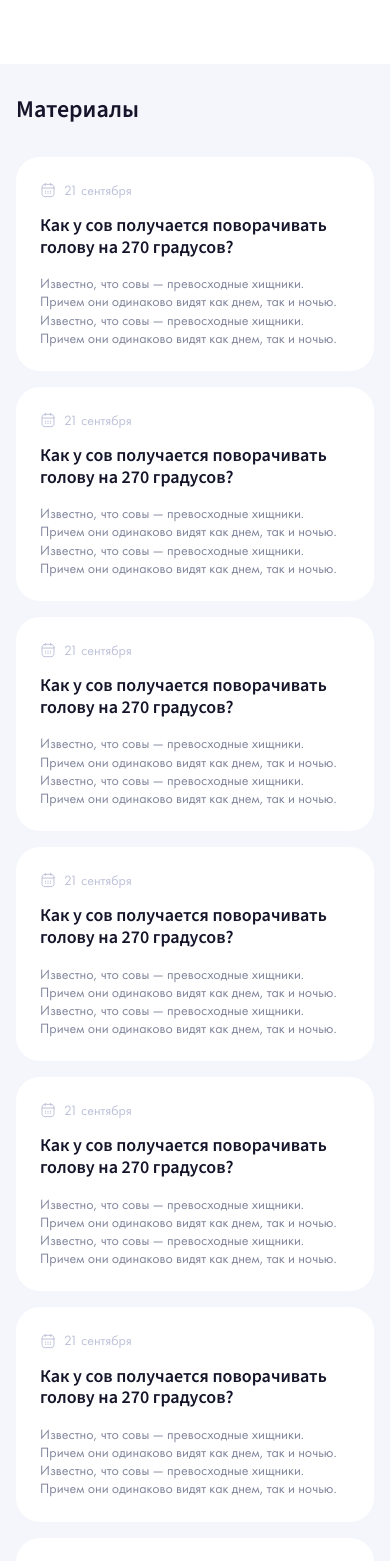
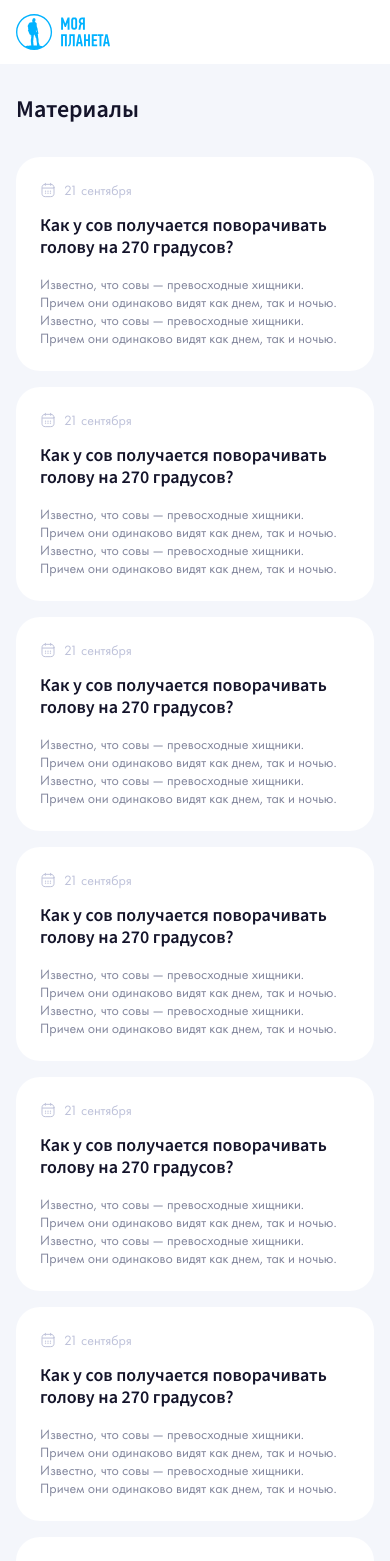
Before and after one commit to DimaDyak010/planeta_test, a Nuxt app: page / in a window 390 px wide. Shown: the top 1561 px of the page. Built offline with nearby package versions, Linux system fonts and the light colour scheme.

Commit message:
доработать шапку и карточки материалов

```diff
--- a/app/assets/styles/tokens.less
+++ b/app/assets/styles/tokens.less
@@ -4,6 +4,7 @@
   --palette-gray-50: #f4f6fb;
   --palette-gray-300: #bec2da;
   --palette-gray-500: #81859c;
+  --palette-gray-700: #4e4b66;
   --palette-gray-900: #14142a;
   --palette-blue-50: #e7f8fe;
   --palette-blue-100: #d2f3ff;
@@ -45,6 +46,7 @@
   --color-accent: var(--palette-blue-500);
   --color-accent-bg: var(--palette-blue-50);
   --color-action-hover: var(--palette-blue-100);
+  --color-icon-editor: var(--palette-gray-700);
   --color-error: var(--palette-red-700);
 
   /* Типографика */
--- a/app/components/AppButton.vue
+++ b/app/components/AppButton.vue
@@ -42,7 +42,7 @@ const props = withDefaults(defineProps<{
 })
 
 const emit = defineEmits<{
-  click: [event: MouseEvent]
+  (event: 'click', payload: MouseEvent): void
 }>()
 
 const unavailable = computed(() => props.disabled || props.loading)
@@ -85,6 +85,9 @@ function handleClick(event: MouseEvent) {
   font-weight: 500;
   text-decoration: none;
   white-space: nowrap;
+  transition:
+    background-color var(--transition-duration) ease,
+    opacity var(--transition-duration) ease;
 
   &:not(:disabled, [aria-disabled='true']):active {
     background: var(--color-action-hover);
@@ -164,6 +167,10 @@ function handleClick(event: MouseEvent) {
 }
 
 @media (prefers-reduced-motion: reduce) {
+  .app-button {
+    transition: none;
+  }
+
   .app-button__spinner :deep(svg) {
     animation: none;
   }
--- a/app/components/AppHeader.vue
+++ b/app/components/AppHeader.vue
@@ -1,8 +1,53 @@
 <template>
   <header class="site-header">
-    <div class="page-width site-header__inner" />
+    <div class="page-width site-header__inner">
+      <NuxtLink class="site-header__brand" to="/">
+        <img
+          class="site-header__logo"
+          :src="logo"
+          width="115"
+          height="44"
+          alt="Моя Планета"
+        >
+      </NuxtLink>
+
+      <AppButton
+        v-if="route.name === 'materials-new'"
+        type="submit"
+        form="material-form"
+        :loading="saving"
+        :aria-label="saving ? 'Сохранение…' : 'Сохранить'"
+        square-on-mobile
+      >
+        Сохранить
+        <template #icon>
+          <AppIcon name="send" />
+        </template>
+      </AppButton>
+
+      <AppButton
+        v-else-if="route.name === 'index'"
+        to="/materials/new"
+        aria-label="Создать материал"
+        square-on-mobile
+      >
+        Создать материал
+        <template #icon>
+          <AppIcon name="plus" />
+        </template>
+      </AppButton>
+    </div>
   </header>
 </template>
+
+<script setup lang="ts">
+import logo from '~/assets/brand/logo.svg'
+import AppButton from '~/components/AppButton.vue'
+import AppIcon from '~/components/AppIcon.vue'
+
+const route = useRoute()
+const saving = useState('saving-material', () => false)
+</script>
 
 <style scoped lang="less">
 .site-header {
@@ -12,7 +57,22 @@
   background: var(--color-surface);
 
   &__inner {
+    --icon-height: 28px;
+
+    display: flex;
+    align-items: center;
+    justify-content: space-between;
     height: 84px;
+  }
+
+  &__brand {
+    flex: none;
+  }
+
+  &__logo {
+    display: block;
+    width: auto;
+    height: 44px;
   }
 }
 
@@ -20,5 +80,9 @@
   .site-header__inner {
     height: 64px;
   }
+
+  .site-header__logo {
+    height: 36px;
+  }
 }
 </style>
--- a/app/components/MaterialCard.vue
+++ b/app/components/MaterialCard.vue
@@ -47,11 +47,16 @@ defineProps<{ material: Material }>()
     gap: var(--space-16);
     padding: var(--space-24);
     &__title {
+      display: -webkit-box;
+      overflow: hidden;
+      -webkit-box-orient: vertical;
+      -webkit-line-clamp: 3;
       font-size: 18px;
+      line-height: 22px;
     }
     &__description {
       font-size: 14px;
-      line-height: 1.3;
+      line-height: 18px;
     }
   }
 }
--- a/app/components/MaterialDate.vue
+++ b/app/components/MaterialDate.vue
@@ -1,7 +1,12 @@
 <template>
-  <time v-if="label" :datetime="datetime" class="date" :class="`date--${variant}`">
+  <time
+    v-if="label"
+    :datetime="datetime"
+    class="date"
+    :class="`date--${variant}`"
+  >
     <AppIcon name="calendar" />
-    {{ label }}
+    <span class="date__label">{{ label }}</span>
   </time>
 </template>
 
@@ -18,6 +23,7 @@ const formatter = new Intl.DateTimeFormat('ru-RU', {
   month: 'long',
   timeZone: 'Europe/Moscow',
 })
+
 const label = computed(() => {
   const date = new Date(datetime)
   return Number.isNaN(date.getTime()) ? '' : formatter.format(date)
@@ -33,14 +39,16 @@ const label = computed(() => {
   gap: var(--space-8);
   color: var(--color-muted);
   font-size: 16px;
-  line-height: 1.3;
+
+  &__label {
+    line-height: 1;
+  }
 
   &--detail {
     --icon-height: 24px;
 
     gap: var(--space-12);
     font-size: 20px;
-    line-height: 1.4;
   }
 }
 
@@ -50,13 +58,15 @@ const label = computed(() => {
 
     font-size: 14px;
   }
+  .date--card {
+    min-block-size: 18px;
+  }
   .date--detail {
     --icon-height: 20px;
 
     gap: var(--space-8);
     font-size: 18px;
     font-weight: 500;
-    line-height: 1.2;
   }
 }
 </style>
--- a/app/pages/index.vue
+++ b/app/pages/index.vue
@@ -36,6 +36,7 @@ const { materials } = useMaterials()
 @media (max-width: 600px) {
   .materials {
     gap: var(--space-32);
+
     &__list {
       grid-template-columns: minmax(0, 1fr);
       gap: var(--space-16);
```
Also changed, not shown: app/assets/brand/logo.svg (added).
